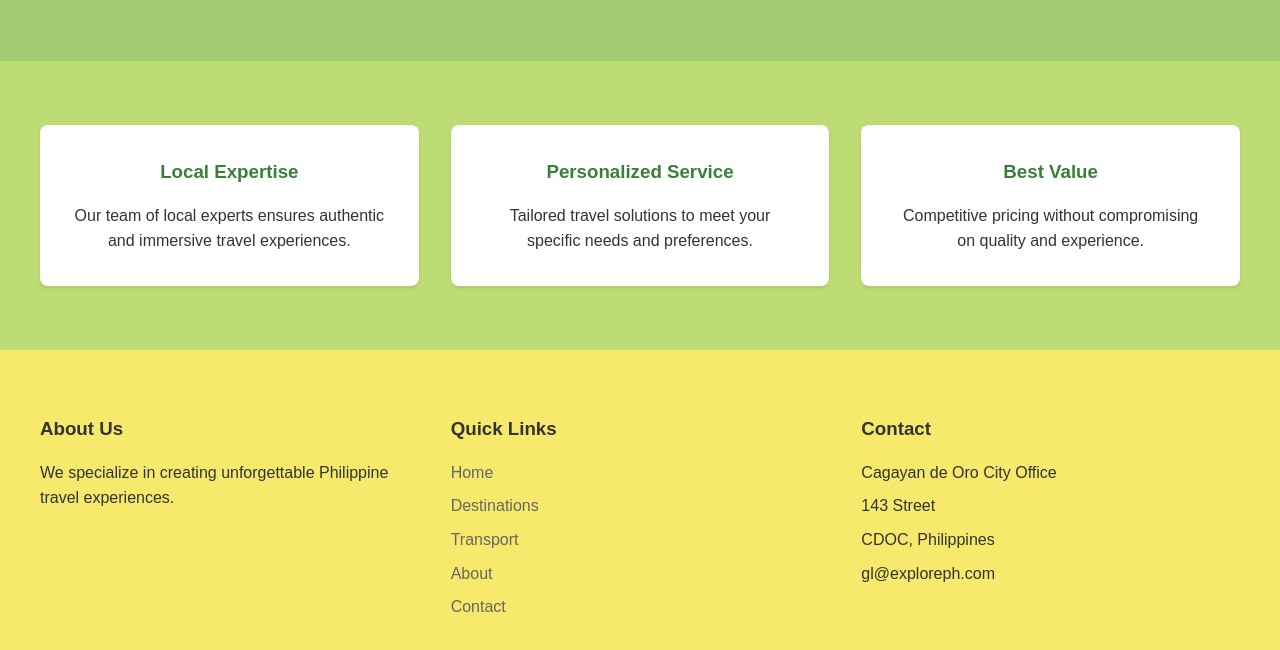
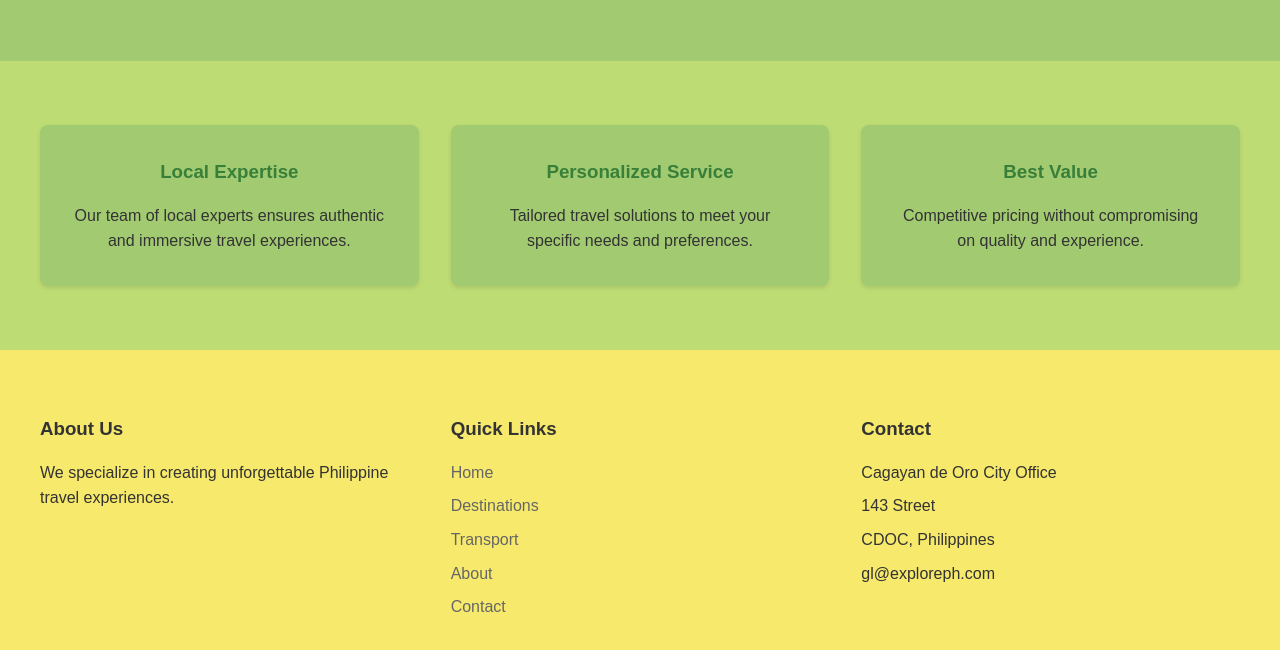
Before and after one commit to Sralud/Philippine-Travel-Guide, a plain HTML site: page about.html in a window 1280 px wide. Shown: the part 1969-2619 px from the top of the page. Drawn offline with Linux system fonts and the light colour scheme.

Commit message:
fixed color

```diff
--- a/about.css
+++ b/about.css
@@ -159,7 +159,7 @@
   }
 
   .feature-box {
-    background-color: white;
+    background-color: #a2ca71;
     padding: 2rem;
     border-radius: 8px;
     text-align: center;
```
